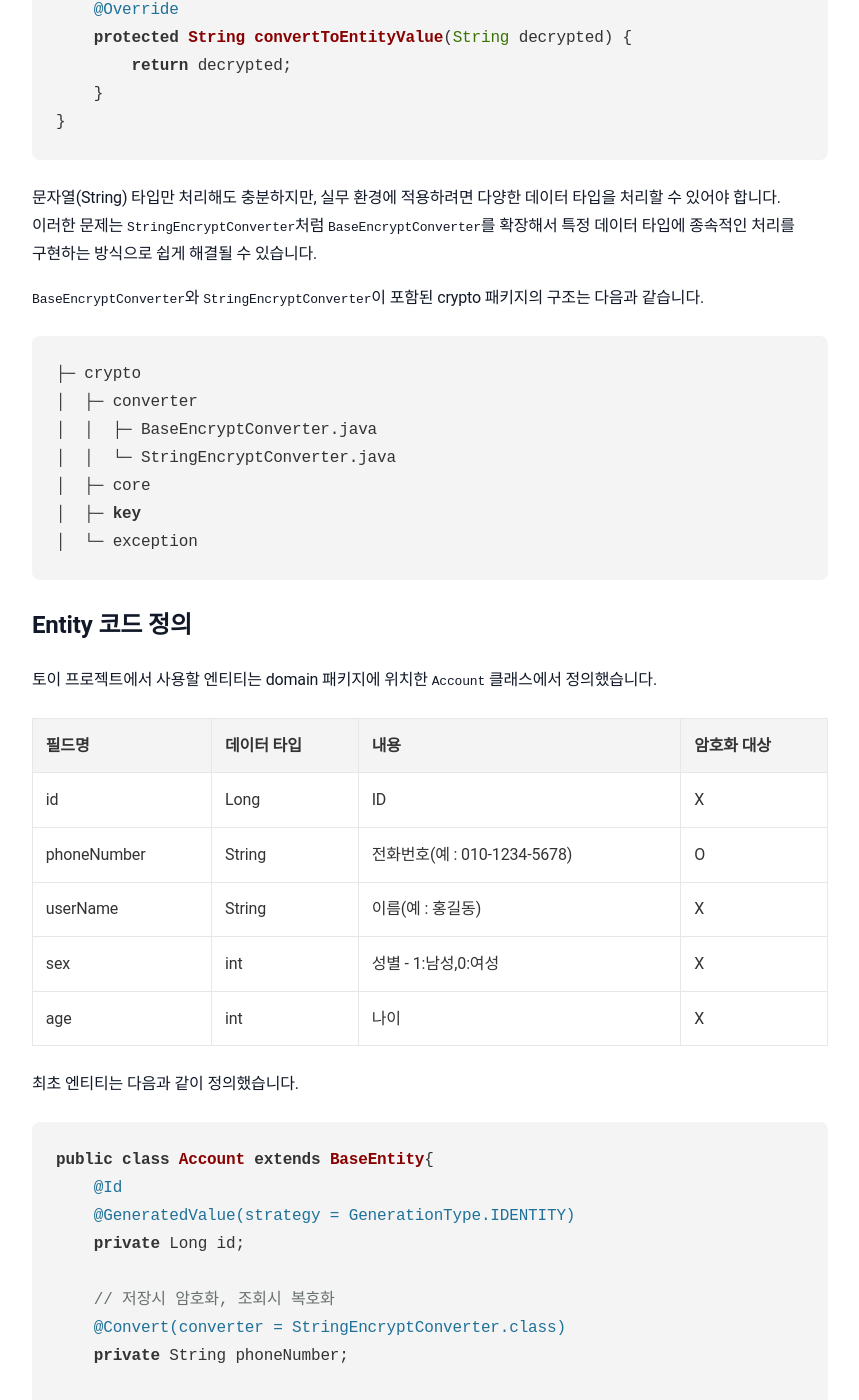
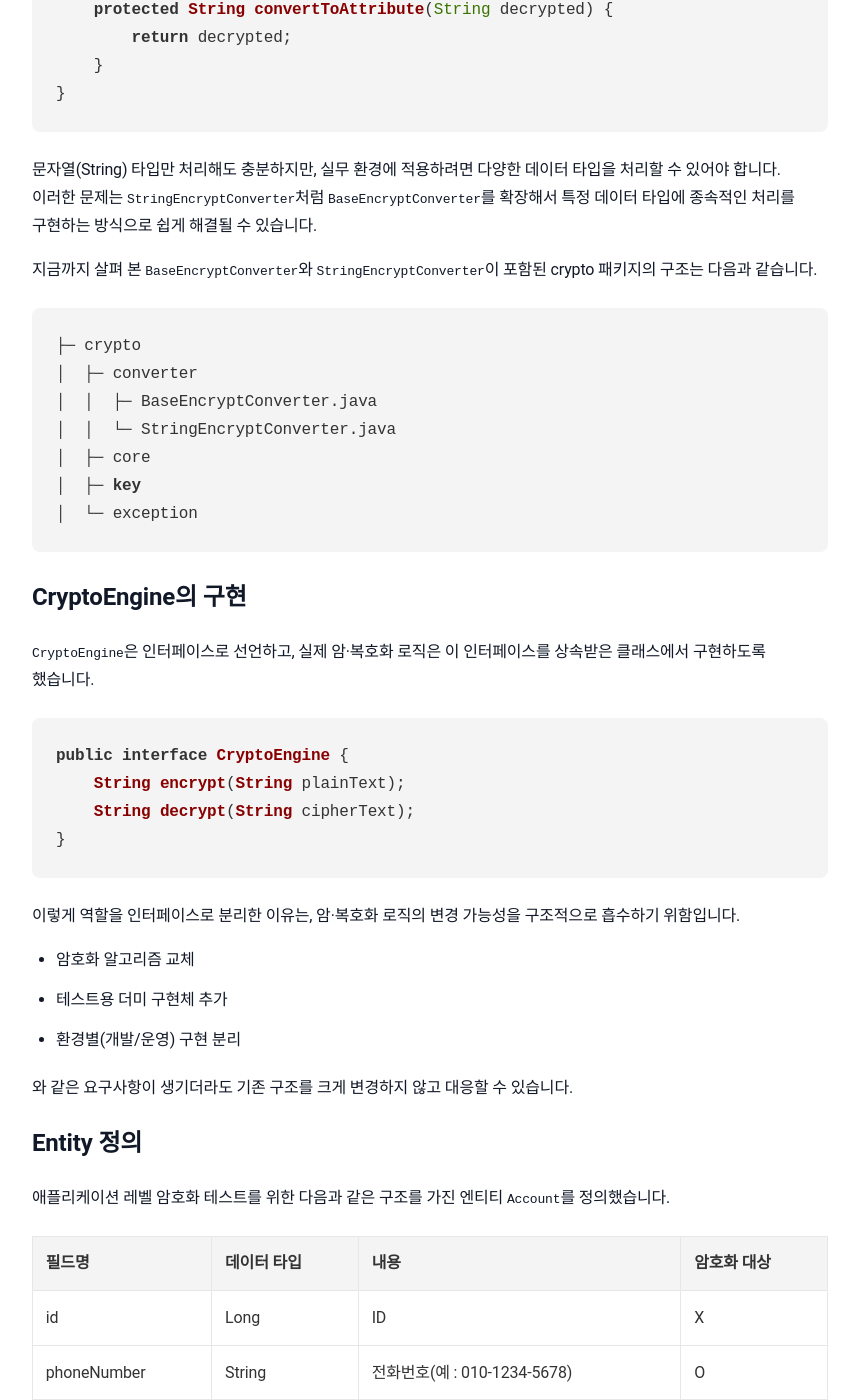
Before and after one commit to sanghoon-lee/sanghoon-lee.github.io, a Jekyll site: the page built from _posts/2026-01-27-JPACryptoConverter4.md, in a window 1280 px wide and 1400 px high, scrolled down 2983 px. Shown: the whole window, without its empty margins (210-1069 px from the left). Built offline with Jekyll 4.4.1, drawn with Linux system fonts in a browser that asks for light colours; nearby versions of some CDN libraries; comment, search, counter and statistics services are not loaded; some of the changed text lies outside the part shown.

Commit message:
AttributeConveter 포스팅 내용 수정

````diff
--- a/_posts/2026-01-27-JPACryptoConverter4.md
+++ b/_posts/2026-01-27-JPACryptoConverter4.md
@@ -77,10 +77,9 @@ public abstract class BaseEncryptConverter<T>
 
 **StringEncryptConverter**
 ```java
-@Converter
-public class StringEncryptConverter
-        extends BaseEncryptConverter<String> {
-
+@Converter(autoApply=false) // 명시적으로 @Convert 어노테이션을 붙인 필드만 암호화
+@Component
+public class StringEncryptConverter extends BaseEncryptConverter<String>{
     public StringEncryptConverter(CryptoEngine cryptoEngine) {
         super(cryptoEngine);
     }
@@ -91,7 +90,7 @@ public class StringEncryptConverter
     }
 
     @Override
-    protected String convertToEntityValue(String decrypted) {
+    protected String convertToAttribute(String decrypted) {
         return decrypted;
     }
 }
@@ -99,7 +98,7 @@ public class StringEncryptConverter
 
 문자열(String) 타입만 처리해도 충분하지만, 실무 환경에 적용하려면 다양한 데이터 타입을 처리할 수 있어야 합니다. 이러한 문제는 `StringEncryptConverter`처럼 `BaseEncryptConverter`를 확장해서 특정 데이터 타입에 종속적인 처리를 구현하는 방식으로 쉽게 해결될 수 있습니다.
 
-`BaseEncryptConverter`와 `StringEncryptConverter`이 포함된 crypto 패키지의 구조는 다음과 같습니다.
+지금까지 살펴 본 `BaseEncryptConverter`와 `StringEncryptConverter`이 포함된 crypto 패키지의 구조는 다음과 같습니다.
 ```
 ├─ crypto
 │  ├─ converter
@@ -110,9 +109,28 @@ public class StringEncryptConverter
 │  └─ exception
 ```
 
-## Entity 코드 정의
+## CryptoEngine의 구현
 
-토이 프로젝트에서 사용할 엔티티는 domain 패키지에 위치한 `Account` 클래스에서 정의했습니다.
+`CryptoEngine`은 인터페이스로 선언하고, 실제 암·복호화 로직은 이 인터페이스를 상속받은 클래스에서 구현하도록 했습니다.
+
+```java
+public interface CryptoEngine {
+    String encrypt(String plainText);
+    String decrypt(String cipherText);
+}
+```
+이렇게 역할을 인터페이스로 분리한 이유는,
+암·복호화 로직의 변경 가능성을 구조적으로 흡수하기 위함입니다.
+
+* 암호화 알고리즘 교체
+* 테스트용 더미 구현체 추가
+* 환경별(개발/운영) 구현 분리
+
+와 같은 요구사항이 생기더라도 기존 구조를 크게 변경하지 않고 대응할 수 있습니다.
+
+## Entity 정의
+
+애플리케이션 레벨 암호화 테스트를 위한 다음과 같은 구조를 가진 엔티티 `Account`를 정의했습니다.
 
 | 필드명 | 데이터 타입 | 내용 | 암호화 대상 |
 | --- | --- | --- | ---- |
@@ -121,9 +139,6 @@ public class StringEncryptConverter
 | userName | String | 이름(예 : 홍길동) | X |
 | sex | int | 성별 - 1:남성,0:여성 | X |
 | age | int | 나이 | X |
-
-
-최초 엔티티는 다음과 같이 정의했습니다.
 
 ```java
 public class Account extends BaseEntity{
@@ -140,6 +155,8 @@ public class Account extends BaseEntity{
     private int age;
     ...
 ```
+
+암호화 대상 필드인 phoneNumber에 @Convert 어노테이션을 통해 위에서 구현한 `StringEncryptConverter`이 등록되었습니다.
 
 
 
````
